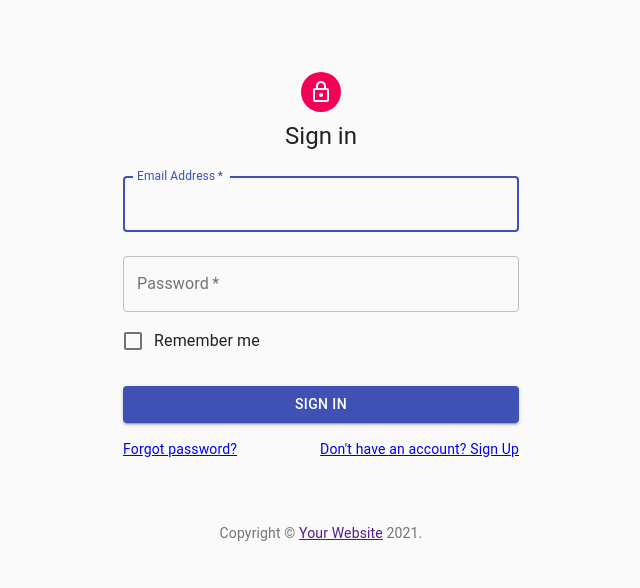
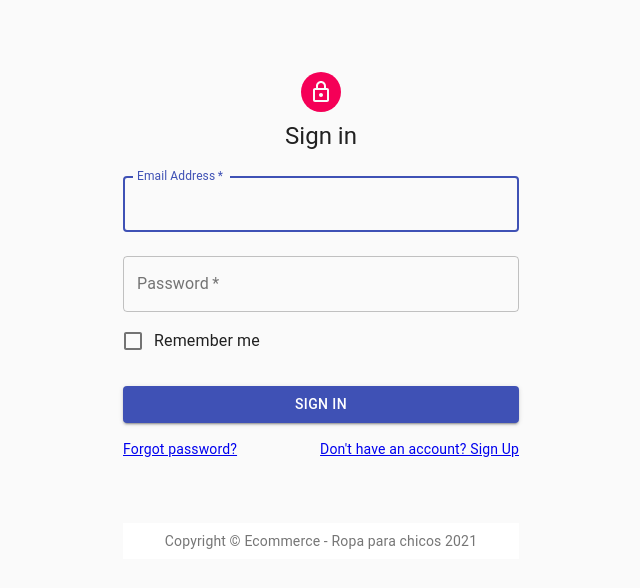
Before and after one commit to taosoft/ecommerce-child-clothes, a React (Create React App) app: page /login in a window 1280 px wide. Shown: the top 588 px of the page, without its empty margins (319-959 px from the left). Built offline with nearby package versions, Linux system fonts and the light colour scheme; what react-swipeable-views-utils would draw is missing.

Commit message:
Uso de Footer.js en Login.js

```diff
--- a/src/Components/Login/Login.js
+++ b/src/Components/Login/Login.js
@@ -11,20 +11,20 @@
 import Typography from '@material-ui/core/Typography';
 import { makeStyles } from '@material-ui/core/styles';
 import Container from '@material-ui/core/Container';
+import Footer from '../LandingPage/Footer'
 
-
-function Copyright() {
-  return (
-    <Typography variant="body2" color="textSecondary" align="center">
-      {'Copyright © '}
-      <Link color="inherit" href="https://material-ui.com/">
-        Your Website
-      </Link>{' '}
-      {new Date().getFullYear()}
-      {'.'}
-    </Typography>
-  );
-}
+// function Copyright() {
+//   return (
+//     <Typography variant="body2" color="textSecondary" align="center">
+//       {'Copyright © '}
+//       <Link color="inherit" href="https://material-ui.com/">
+//         Your Website
+//       </Link>{' '}
+//       {new Date().getFullYear()}
+//       {'.'}
+//     </Typography>
+//   );
+// }
 
 const useStyles = makeStyles((theme) => ({
   paper: {
@@ -110,7 +110,7 @@
         </form>
       </div>
       <Box mt={8}>
-        <Copyright />
+        <Footer />
       </Box>
     </Container>
   );
```
